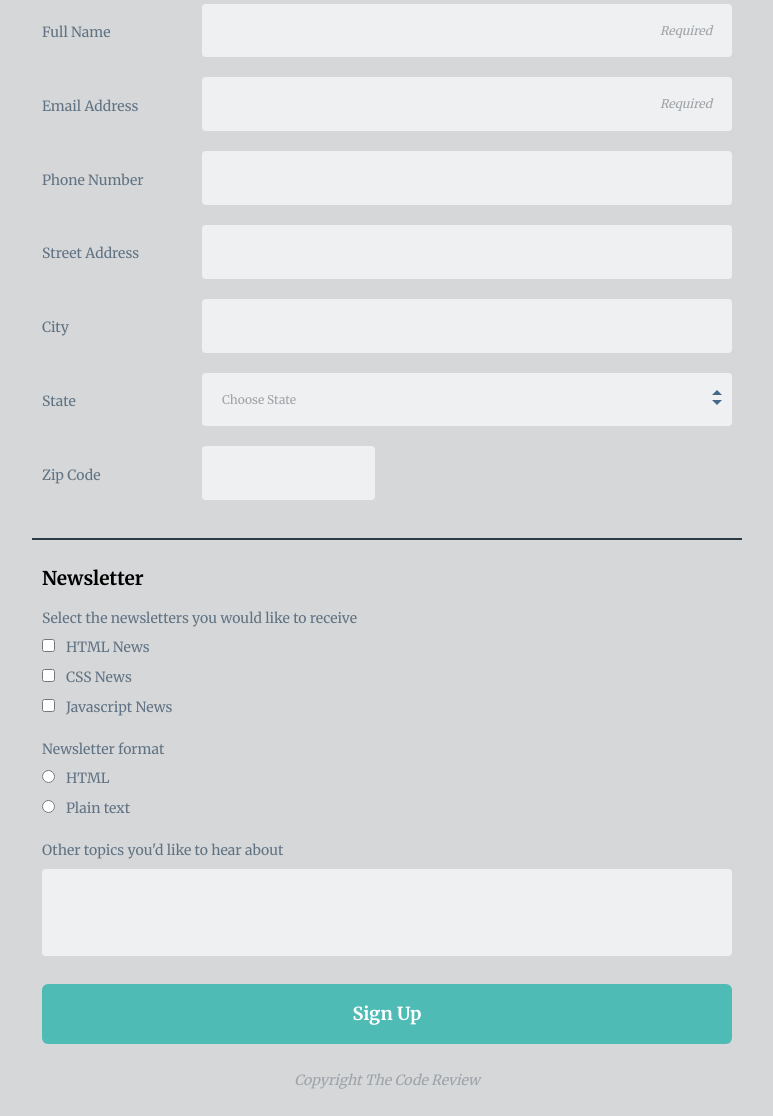
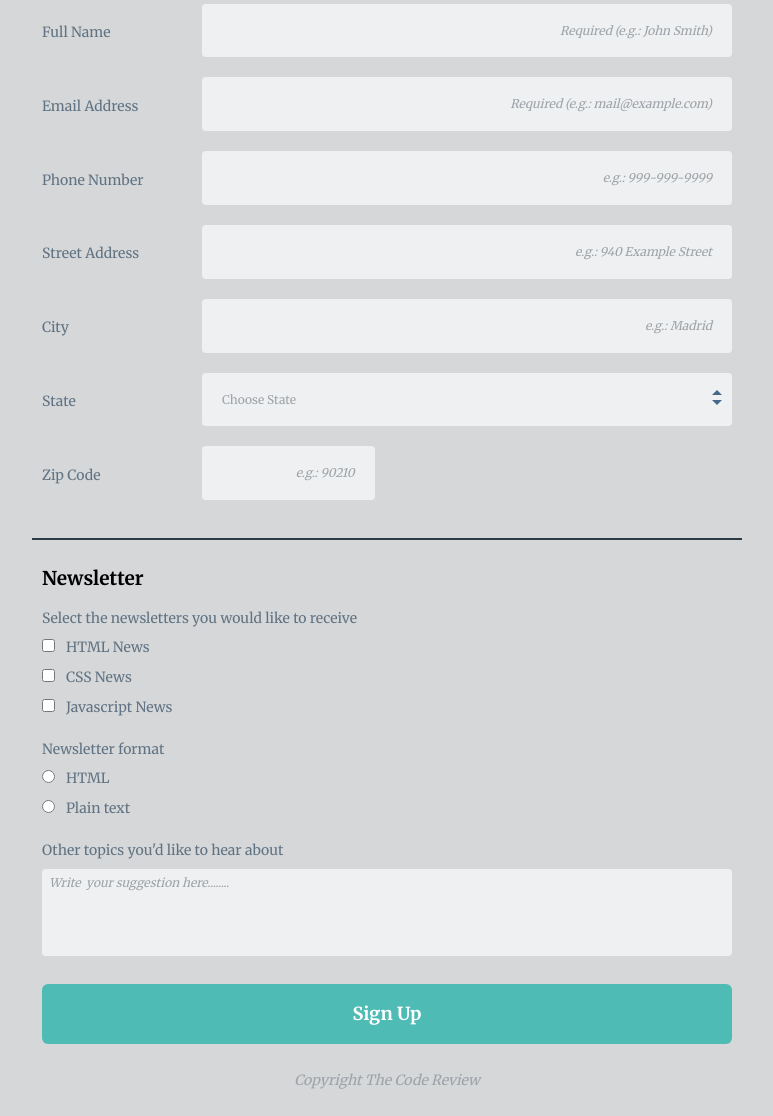
Before and after one commit to ioana462/my-techdegree-project-3, a plain HTML site: page index.html in a window 1280 px wide. Shown: the part 241-1357 px from the top of the page, without its empty margins (253-1026 px from the left). Drawn offline with Linux system fonts and the light colour scheme.

Commit message:
Small changes

```diff
--- a/index.html
+++ b/index.html
@@ -24,23 +24,23 @@
         <legend class="info">Contact Information</legend>
         <div class="field-control">
           <label for="name">Full Name</label>
-          <input type="text" id="name" name="user-name" placeholder="Required" required />
+          <input type="text" id="name" name="user-name" placeholder="Required (e.g.: John Smith)" required />
         </div>
         <div class="field-control">
           <label for="email">Email Address</label>
-          <input type="email" id="email" name="user-email" placeholder="Required" required />
+          <input type="email" id="email" name="user-email" placeholder="Required (e.g.: mail@example.com)" required />
         </div>
         <div class="field-control">
           <label for="phone">Phone Number</label>
-          <input type="tel" id="phone" name="user-phone" />
+          <input type="tel" id="phone" name="user-phone" placeholder="e.g.: 999-999-9999" />
         </div>
         <div class="field-control">
           <label for="street">Street Address</label>
-          <input type="text" id="street" name="user-street" />
+          <input type="text" id="street" name="user-street" placeholder="e.g.: 940 Example Street" />
         </div>
         <div class="field-control">
           <label for="city">City</label>
-          <input type="text" id="city" name="user-city" />
+          <input type="text" id="city" name="user-city" placeholder="e.g.: Madrid" />
         </div>
         <div class="field-control">
           <label for="state">State</label>
@@ -84,7 +84,7 @@
         </div>
         <div class="field-control">
           <label for="zip">Zip Code</label>
-          <input type="text" id="zip" name="user-zip" />
+          <input type="text" id="zip" name="user-zip" placeholder="e.g.: 90210" />
         </div>
       </fieldset>
       <fieldset>
@@ -104,7 +104,7 @@
           ><br />
         </div>
         <label for="other_topics">Other topics you'd like to hear about</label>
-        <textarea id="other_topics" name="other_topics" rows="6"> </textarea>
+        <textarea id="other_topics" name="other_topics" rows="6" placeholder="Write  your suggestion here........"></textarea>
       </fieldset>
       <fieldset>
         <button class="button">Sign Up</button>
--- a/styles.css
+++ b/styles.css
@@ -98,6 +98,11 @@ select {
   color: #9da3a8;
   text-align: end;
   overflow: visible;
+}
+
+textarea::placeholder {
+  text-align: start;
+  padding: 5px;
 }
 
 select {
```
